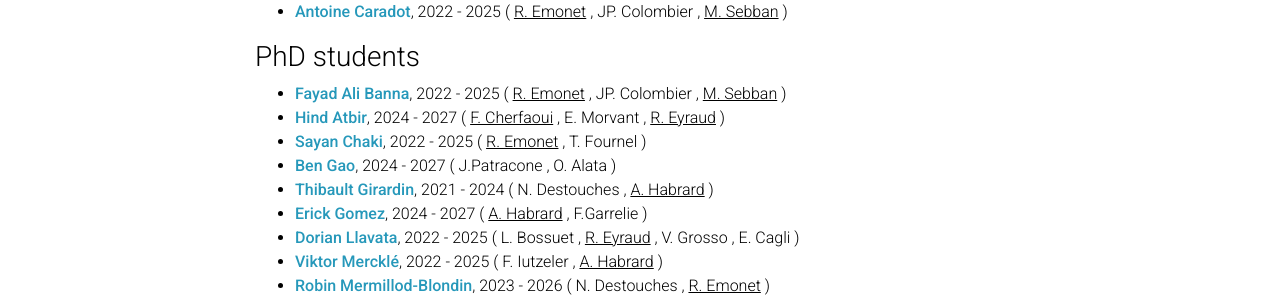
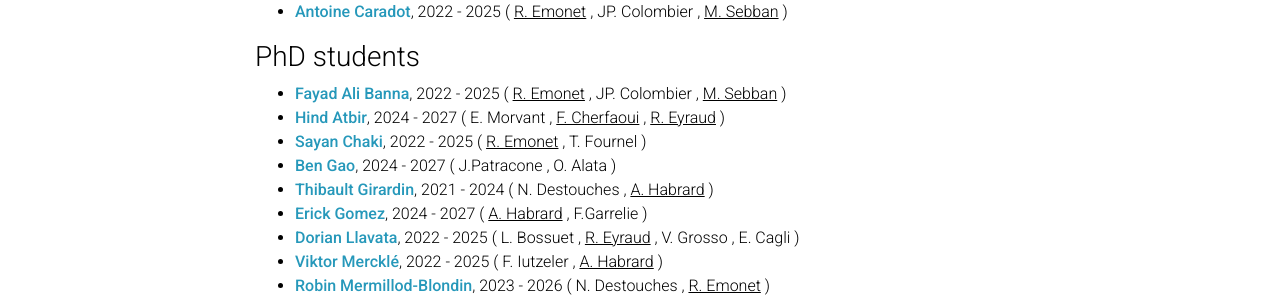
Before and after one commit to labhc-malice/labhc-malice.github.io, a Jekyll site: the page built from _pages/team.md, in a window 1280 px wide and 900 px high, scrolled down 1397 px. Shown: the part 152-452 px from the top of the window. Built offline with Jekyll 4.4.1, drawn with Linux system fonts in a browser that asks for light colours; comment, search, counter and statistics services are not loaded; a style sheet for code colours, icons or effects is not loaded.

Commit message:
Reorder Hind Supervision

```diff
--- a/_data/phdstudents.yml
+++ b/_data/phdstudents.yml
@@ -65,7 +65,7 @@
 - firstname: Hind
   lastname: Atbir
   url:
-  supervisor: [F. Cherfaoui, E. Morvant, R. Eyraud]
+  supervisor: [E. Morvant, F. Cherfaoui , R. Eyraud]
   starting_date: 2024
   end_date: 2027
   team_thematic: True
```
